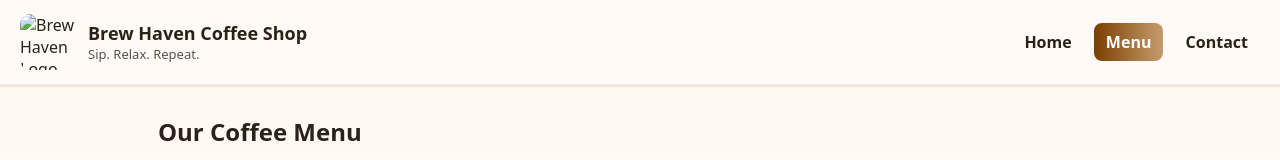
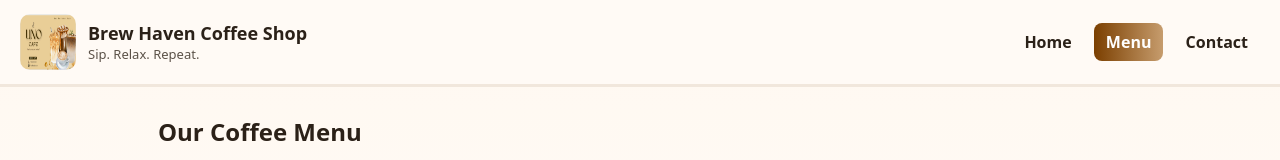
Before and after one commit to tesing2/sheeWebTest, a plain HTML site: page products.html in a window 1280 px wide. Shown: the top 160 px of the page. Drawn offline with Linux system fonts and the light colour scheme.

Commit message:
Update products.html

```diff
--- a/products.html
+++ b/products.html
@@ -9,7 +9,7 @@
 <body>
   <header class="site-header">
     <div class="brand">
-      <img src="logo.jpeg" alt="Brew Haven Logo" width="56" height="56" style="border-radius:10px;">
+      <img src="logo.jpg" alt="Brew Haven Logo" width="56" height="56" style="border-radius:10px;">
       <div>
         <h1>Brew Haven Coffee Shop</h1>
         <p class="tagline">Sip. Relax. Repeat.</p>
```
